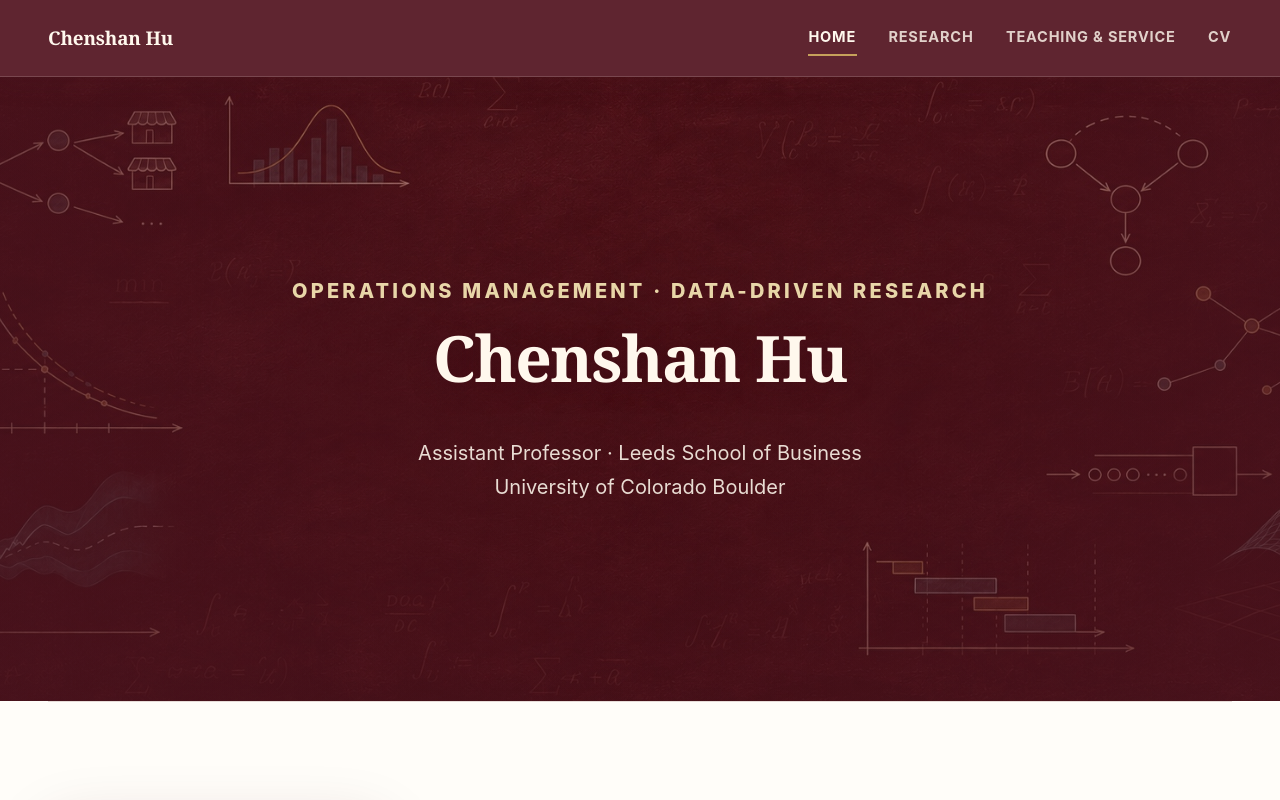
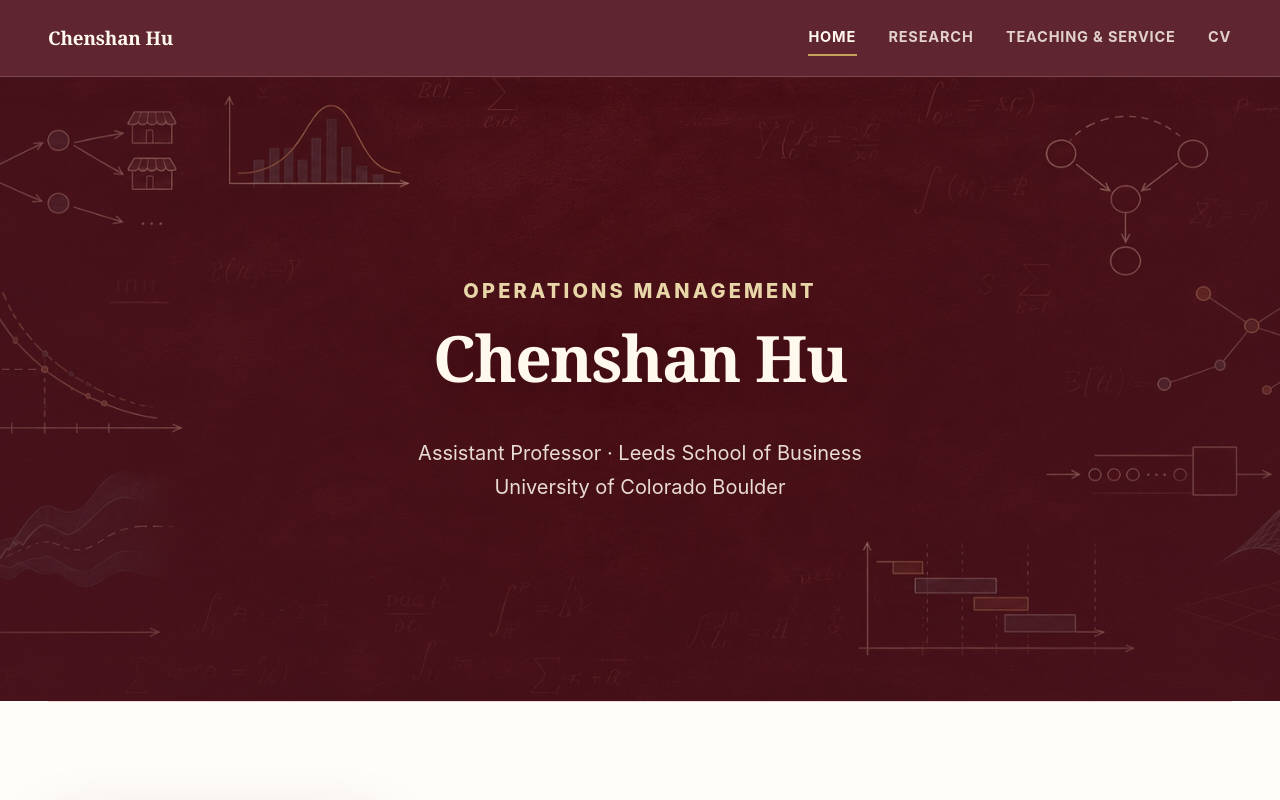
Before and after one commit to chenshanhu369/chenshanhu369.github.io, a plain HTML site: page index.html in a window 1280 px wide. Shown: the top 800 px of the page. Drawn offline with Linux system fonts and the light colour scheme.

Commit message:
Simplify homepage research tagline

```diff
--- a/index.html
+++ b/index.html
@@ -54,7 +54,7 @@
       <section class="hero" aria-labelledby="hero-title">
         <div class="hero-overlay"></div>
         <div class="hero-inner">
-          <p class="eyebrow">Operations Management · Data-Driven Research</p>
+          <p class="eyebrow">Operations Management</p>
           <h1 id="hero-title">Chenshan Hu</h1>
           <p class="hero-meta">Assistant Professor · Leeds School of Business<br>University of Colorado Boulder</p>
         </div>
```
